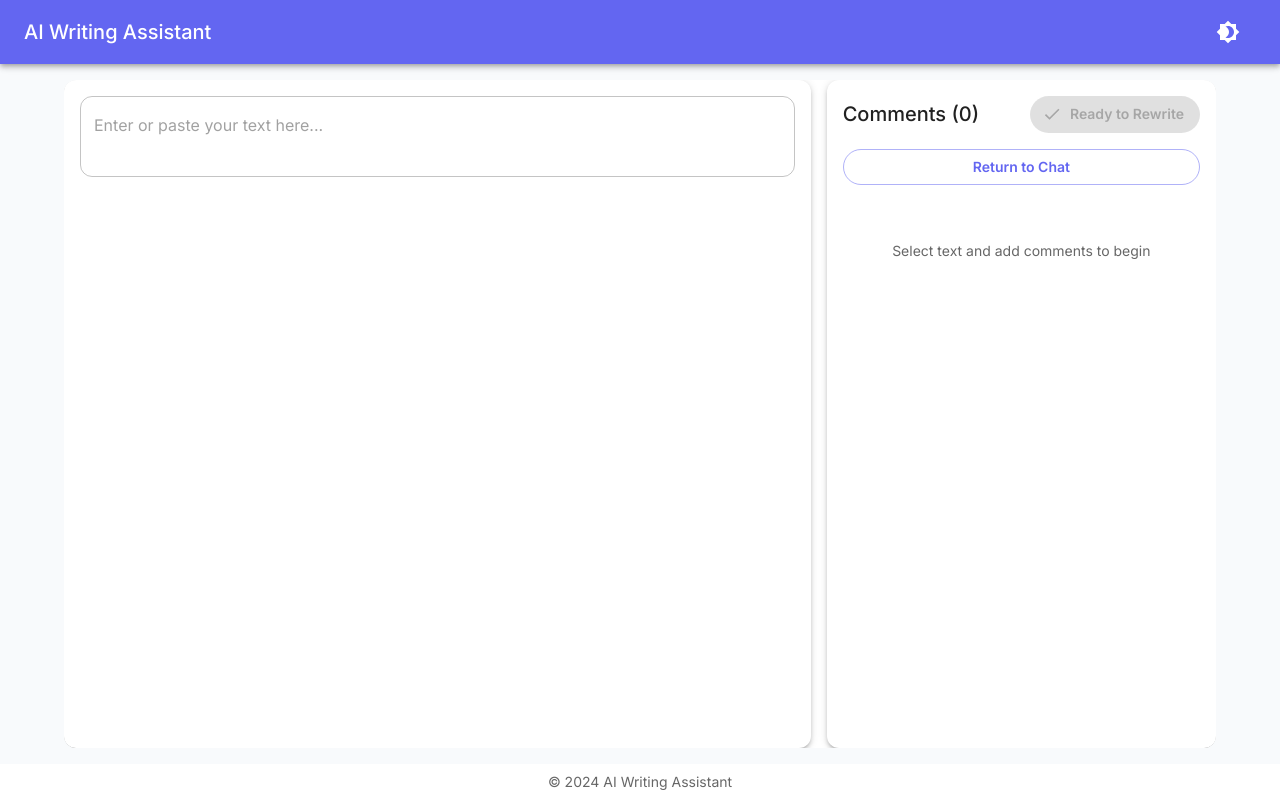
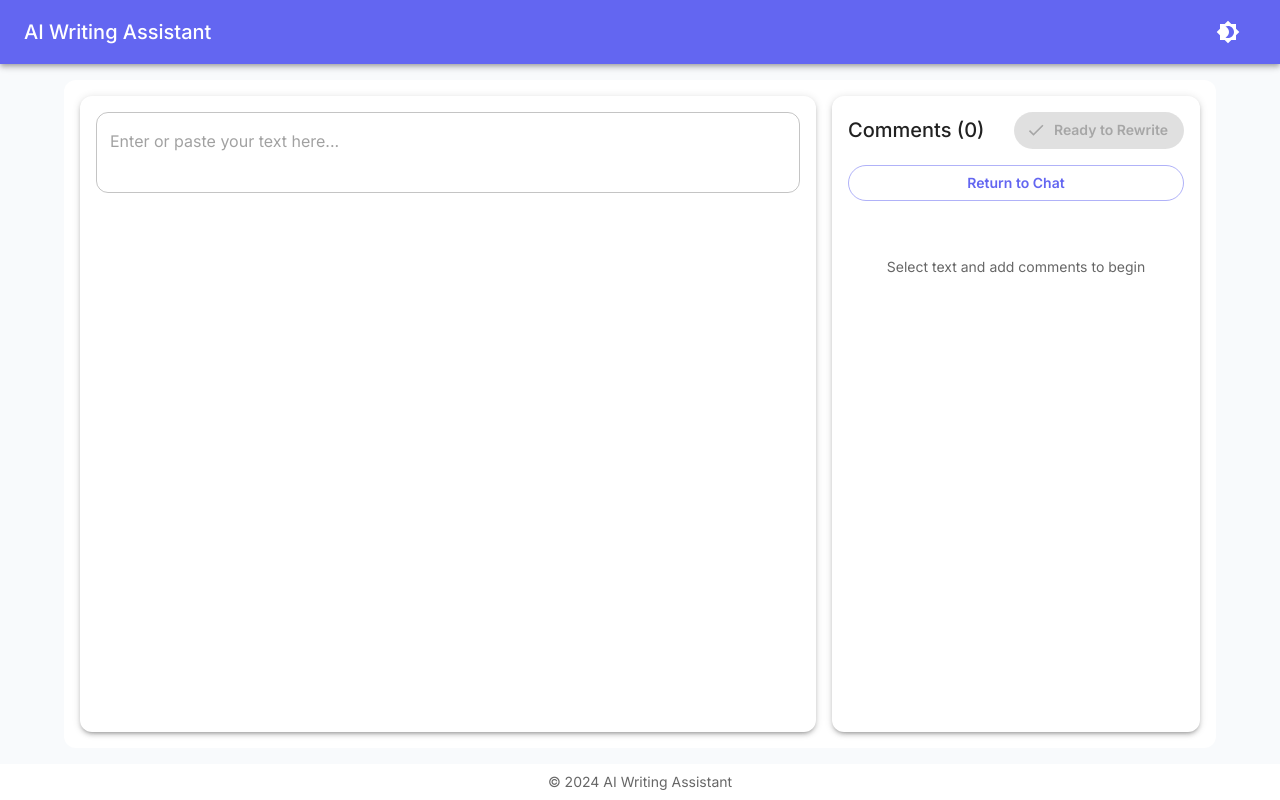
Before and after one commit to PierrunoYT/ai-writing-assistant, a React (Vite) app: page / in a window 1280 px wide. Both pictures are taken after a click on the button 1196 px from the left and 719 px from the top of the page. Built offline with nearby package versions, Linux system fonts and the light colour scheme.

Commit message:
fix: resolve flex container padding and overflow issues in DocumentEditor

```diff
--- a/src/components/DocumentEditor.tsx
+++ b/src/components/DocumentEditor.tsx
@@ -113,19 +113,26 @@ const DocumentEditor = ({
       display: 'flex',
       gap: 2,
       height: '100%',
-      overflow: 'hidden'
+      width: '100%',
+      overflow: 'hidden',
+      p: 2,
+      boxSizing: 'border-box'
     }}>
       <Paper
         elevation={3}
         sx={{
           flex: 2,
-          p: 2,
           display: 'flex',
           flexDirection: 'column',
-          overflow: 'hidden'
+          overflow: 'hidden',
+          height: '100%'
         }}
       >
-        <Box sx={{ flex: 1, overflow: 'auto' }}>
+        <Box sx={{
+          flex: 1,
+          overflow: 'auto',
+          p: 2
+        }}>
           <TextField
             fullWidth
             multiline
@@ -152,7 +159,7 @@ const DocumentEditor = ({
         </Box>
 
         {selection && (
-          <Box sx={{ mt: 2, flexShrink: 0 }}>
+          <Box sx={{ p: 2, flexShrink: 0 }}>
             <Typography variant="body2" color="text.secondary" sx={{ mb: 1 }}>
               Selected text: "{selection.text}"
             </Typography>
@@ -186,13 +193,13 @@ const DocumentEditor = ({
         elevation={3}
         sx={{
           flex: 1,
-          p: 2,
           display: 'flex',
           flexDirection: 'column',
-          overflow: 'hidden'
+          overflow: 'hidden',
+          height: '100%'
         }}
       >
-        <Box sx={{ mb: 2, flexShrink: 0 }}>
+        <Box sx={{ p: 2, flexShrink: 0 }}>
           <Box sx={{
             display: 'flex',
             justifyContent: 'space-between',
@@ -226,6 +233,8 @@ const DocumentEditor = ({
         <Box sx={{
           flex: 1,
           overflow: 'auto',
+          px: 2,
+          pb: 2,
           '&::-webkit-scrollbar': {
             width: '8px',
           },
```
